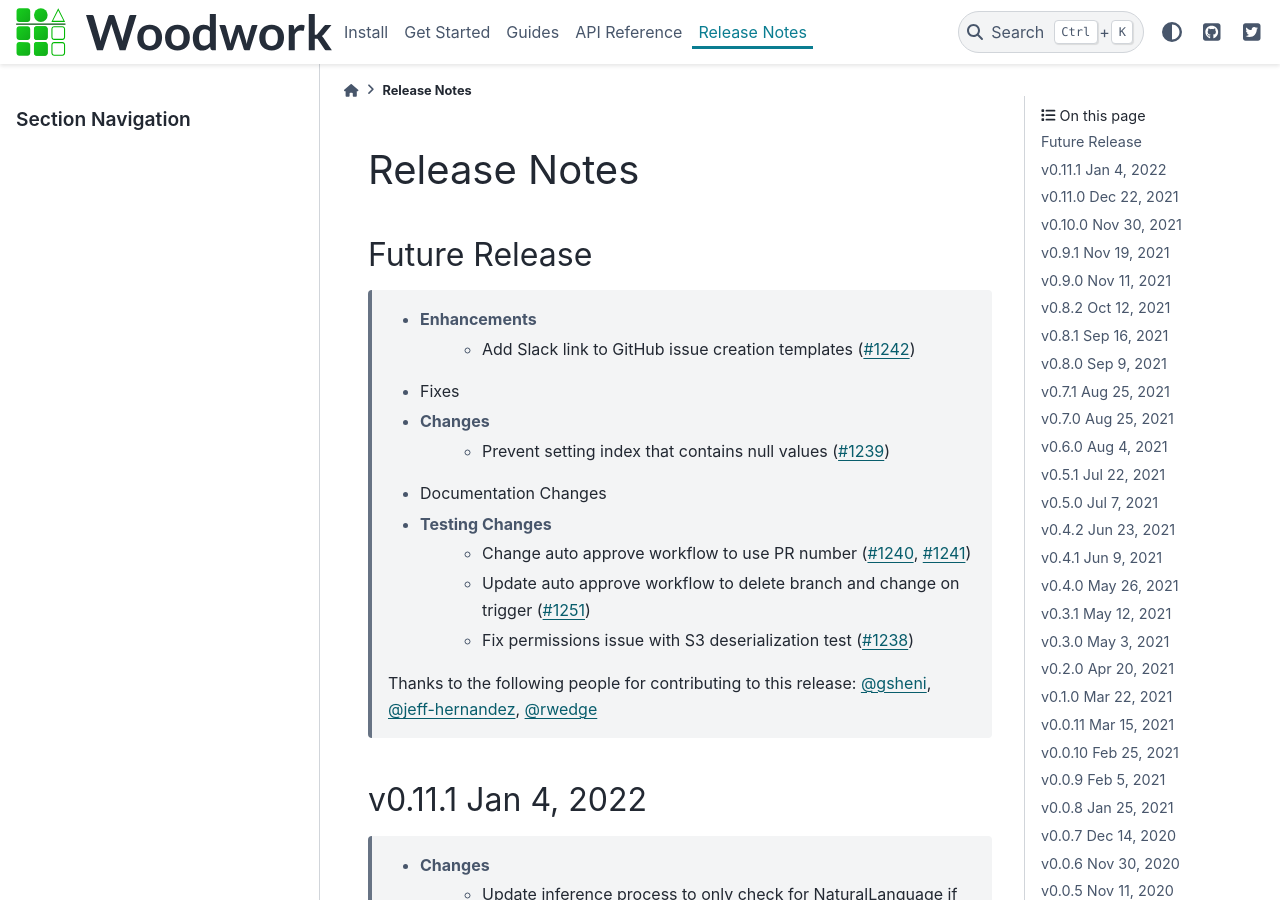
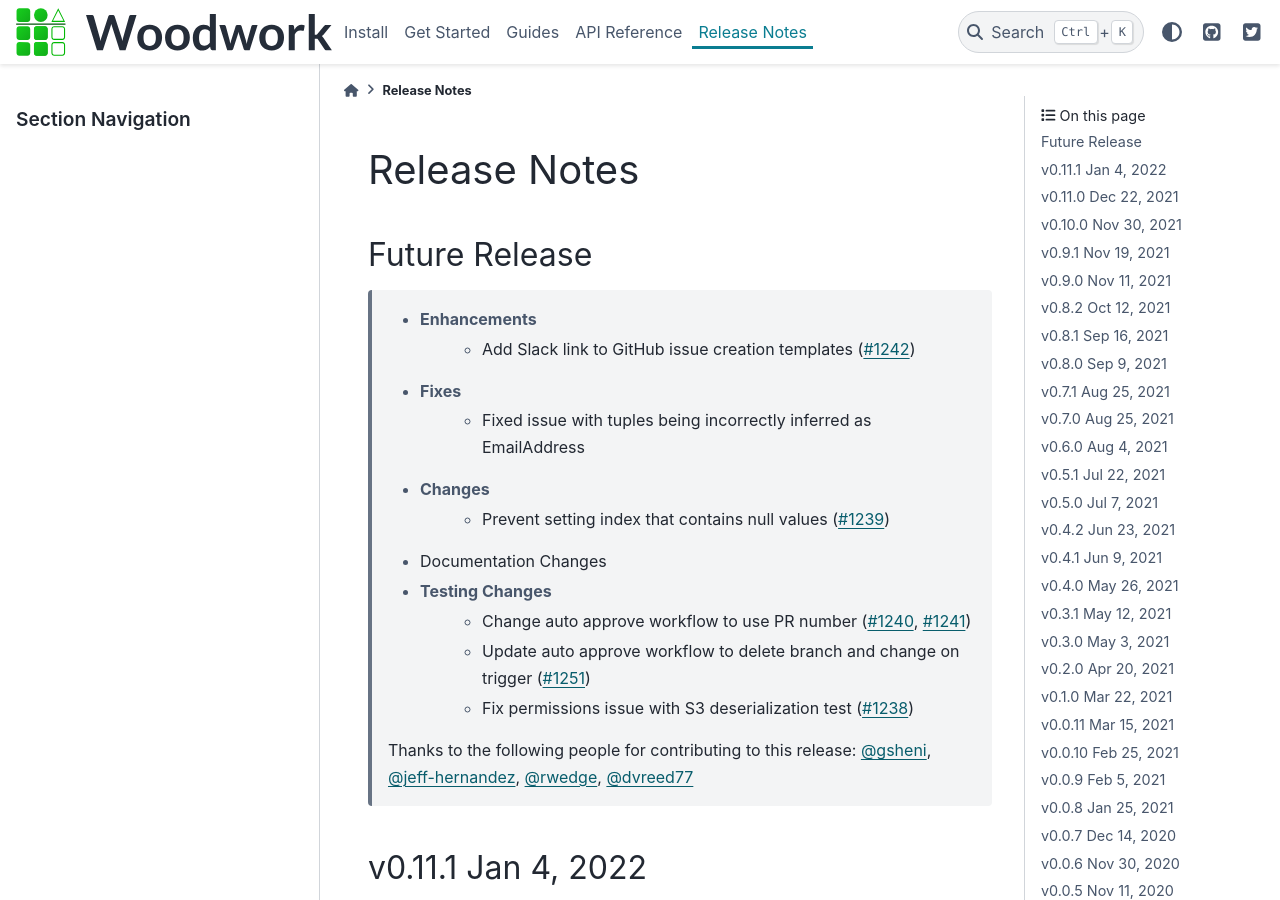
Before and after one commit to alteryx/woodwork, a Sphinx documentation site: the page built from docs/source/release_notes.rst, in a window 1280 px wide and 900 px high. Built offline with Sphinx 7.4.7 and the PyData theme 0.15.4, drawn with Linux system fonts in a browser that asks for light colours; comment, search, counter and statistics services are not loaded.

Commit message:
updated release notes

```diff
--- a/docs/source/release_notes.rst
+++ b/docs/source/release_notes.rst
@@ -8,6 +8,7 @@ Future Release
     * Enhancements
         * Add Slack link to GitHub issue creation templates (:pr:`1242`)
     * Fixes
+        * Fixed issue with tuples being incorrectly inferred as EmailAddress
     * Changes
         * Prevent setting index that contains null values (:pr:`1239`)
     * Documentation Changes
@@ -17,7 +18,7 @@ Future Release
         * Fix permissions issue with S3 deserialization test (:pr:`1238`)
 
     Thanks to the following people for contributing to this release:
-    :user:`gsheni`, :user:`jeff-hernandez`, :user:`rwedge`
+    :user:`gsheni`, :user:`jeff-hernandez`, :user:`rwedge`, :user:`dvreed77`
 
 v0.11.1 Jan 4, 2022
 ===================
```
